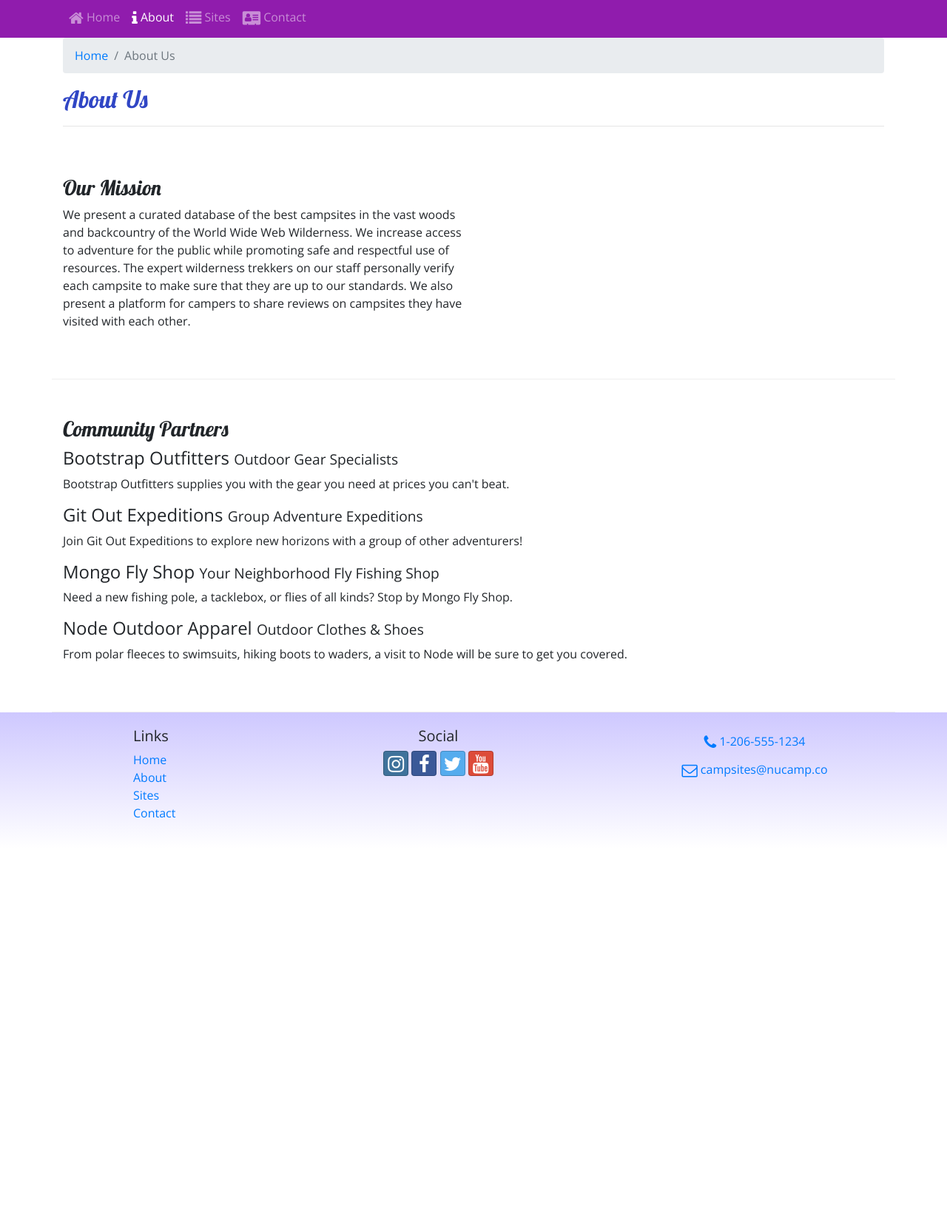
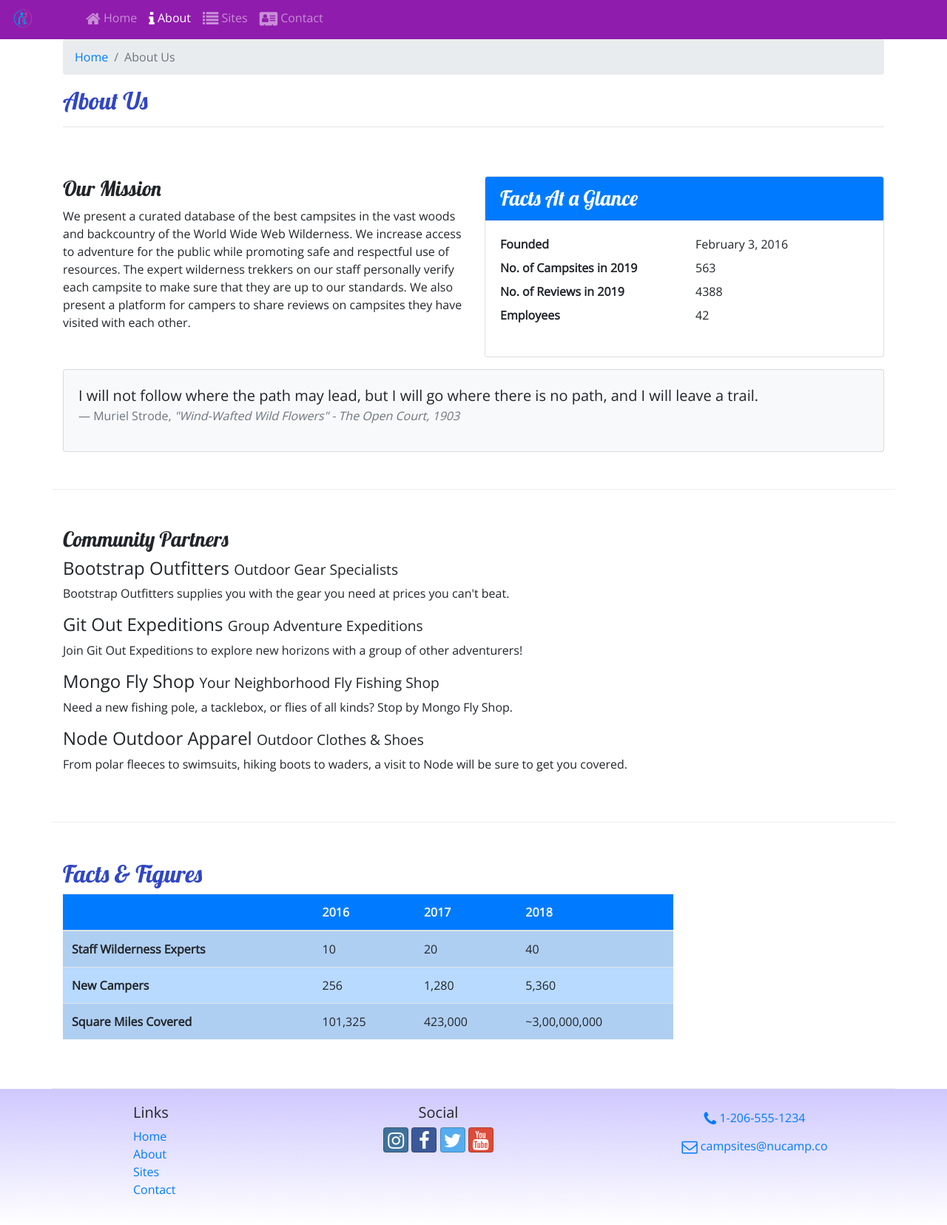
Before and after one commit to dbablin/nucamp-bootstrap, a website: page aboutus.html in a window 1280 px wide. Shown: the part 167-1823 px from the top of the page at 74% size. Before the commit the page ends 1314 px from the top, so only its background shows below. Drawn offline with nearby package versions, Linux system fonts and the light colour scheme.

Commit message:
Media and Images

```diff
--- a/aboutus.html
+++ b/aboutus.html
@@ -23,6 +23,9 @@
     <header class="jumbotron jumbotron-fluid">
         <div class="container">
             <div class="row">
+                <div class="col-4 col-sm-3 col-md-2 align-self-center">
+                    <a href="index.html"><img src="img/logo.png" class="img-fluid" /></a>
+                </div>
                 <div class="col">
                     <h1>NuCamp</h1>
                     <h2>a better way to camp</h2>
@@ -32,6 +35,7 @@
     </header>
 
     <nav class="navbar navbar-expand-sm navbar-dark sticky-top">
+        <a class="navbar-brand" href="index.html"><img src="img/logo.png" height="30" width="30" /></a>
     <div class="container">
         <button class="navbar-toggler" type="button" data-toggle="collapse" data-target="#nucampNavbar">
             <span class="navbar-toggler-icon"></span>
@@ -71,6 +75,34 @@
                 <h3>Our Mission</h3>
                 <p>We present a curated database of the best campsites in the vast woods and backcountry of the World Wide Web Wilderness. We increase access to adventure for the public while promoting safe and respectful use of resources. The expert wilderness trekkers on our staff personally verify each campsite to make sure that they are up to our standards. We also present a platform for campers to share reviews on campsites they have visited with each other.</p>
             </div>
+            <div class="col-sm-6">
+                <div class="card">
+                    <h3 class="card-header bg-primary text-white">Facts At a Glance</h3>
+                    <div class="card-body">
+                        <dl class="row">
+                            <dt class="col-6">Founded</dt>
+                            <dd class="col-6">February 3, 2016</dd>
+                            <dt class="col-6">No. of Campsites in 2019</dt>
+                            <dd class="col-6">563</dd>
+                            <dt class="col-6">No. of Reviews in 2019</dt>
+                            <dd class="col-6">4388</dd>
+                            <dt class="col-6">Employees</dt>
+                            <dd class="col-6">42</dd>
+                        </dl>
+                    </div>
+                </div>
+            </div>
+            <div class="col">
+                <div class="card card-body bg-light mt-3">
+                    <blockquote class="blockquote">
+                        <p class="mb-0">I will not follow where the path may lead, but I will go where there is no path, and I will leave a trail.</p>
+                        <footer class="blockquote-footer">Muriel Strode,
+                            <cite title="Source Title">"Wind-Wafted Wild Flowers" -
+                            The Open Court, 1903</cite>
+                        </footer>
+                    </blockquote>
+                </div>
+            </div>
         </div>
 
         <div class="row row-content" id="communityPartners">
@@ -86,9 +118,48 @@
                 <p class="d-none d-sm-block">From polar fleeces to swimsuits, hiking boots to waders, a visit to Node will be sure to get you covered.</p>
             </div>
         </div>
+
+        <div class="row row-content">
+            <div class="col-sm-9">
+                <h2>Facts &amp; Figures</h2>
+                <div class="table-responsive">
+                    <table class="table table-striped">
+                        <thead>
+                            <tr class="bg-primary text-light">
+                                <th></th>
+                                <th>2016</th>
+                                <th>2017</th>
+                                <th>2018</th>
+                            </tr>
+                        </thead>
+                        <tbody class="table-primary">
+                            <tr>
+                                <th>Staff Wilderness Experts</th>
+                                <td>10</td>
+                                <td>20</td>
+                                <td>40</td>
+                            </tr>
+                            <tr>
+                                <th>New Campers</th>
+                                <td>256</td>
+                                <td>1,280</td>
+                                <td>5,360</td>
+                            </tr>
+                            <tr>
+                                <th>Square Miles Covered</th>
+                                <td>101,325</td>
+                                <td>423,000</td>
+                                <td>~3,00,000,000</td>
+                            </tr>
+                        </tbody>
+                    </table>
+                </div>
+            </div>
         </div>
 
-    <footer>
+    </div>
+
+    <footer class="site-footer">
         <div class="container">
             <div class="row">
                 <div class="col-4 col-sm-2 offset-1">
--- a/css/styles.css
+++ b/css/styles.css
@@ -14,7 +14,7 @@ header h2 {
     color: #CEC8FF;
 }
 
-footer {
+.site-footer {
     background-image: linear-gradient(#CEC8FF, white);
     padding: 20px 0;
 }
```
Also changed, not shown: contactus.html (+5 -1 lines), index.html (+19 -5 lines), img/bootstrap-thumb.png (added), img/breadcrumb-trail-thumb.jpg (added), img/breadcrumb-trail.jpg (added), img/chrome-river-thumb.jpg (added), img/chrome-river.jpg (added), img/logo.png (added), img/react-lake-thumb.jpg (added), img/react-lake.jpg (added), 1 other file. Lines whose indentation alone changed are shown as unchanged.
